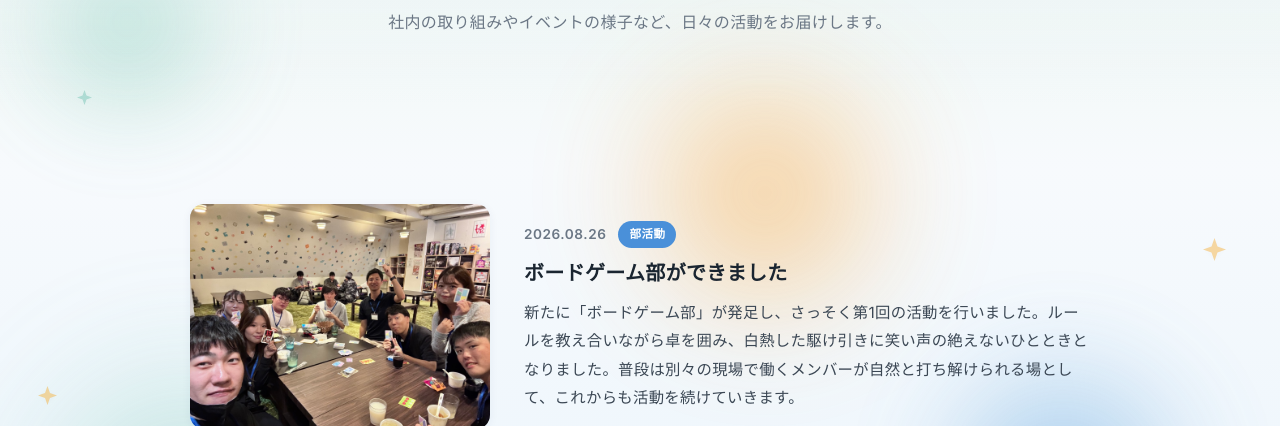
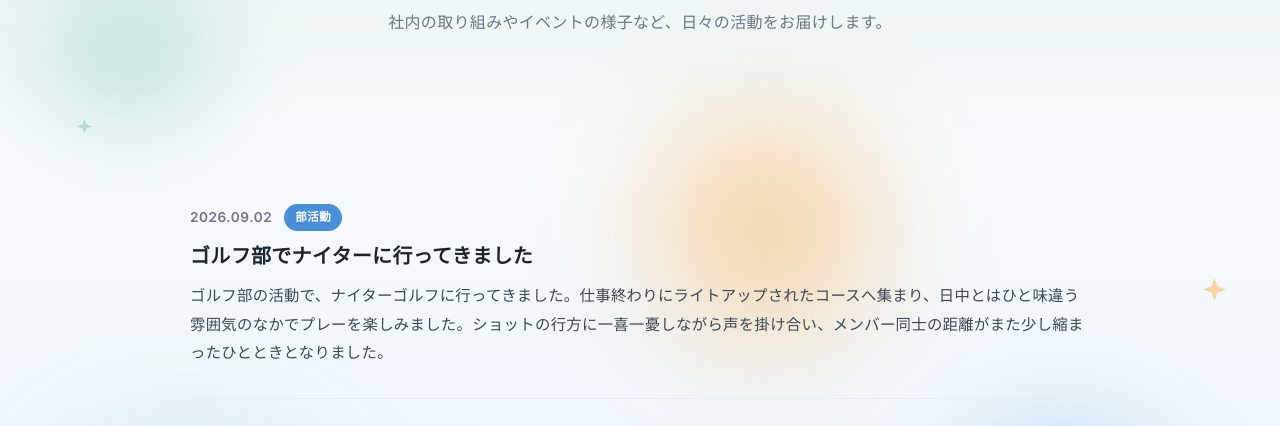
Before and after one commit to trust-y107/trustconnect, a plain HTML site: page news.html in a window 1280 px wide. Shown: the part 295-721 px from the top of the page. Drawn offline with Linux system fonts and the light colour scheme.

Commit message:
活動報告にゴルフ部ナイターの投稿を追加（2026.09.02）
Co-Authored-By: Claude Opus 5 <noreply@anthropic.com>
Claude-Session: https://claude.ai/code/session_01NEU4iDHDtHBkyo5vUAe3Va

```diff
--- a/news.html
+++ b/news.html
@@ -60,6 +60,14 @@
              </div>
            </article>
            ============================================================ -->
+
+      <article class="news-item no-thumb">
+        <div class="news-body">
+          <div class="news-meta"><time datetime="2026-09-02">2026.09.02</time><span class="news-cat">部活動</span></div>
+          <h2>ゴルフ部でナイターに行ってきました</h2>
+          <p>ゴルフ部の活動で、ナイターゴルフに行ってきました。仕事終わりにライトアップされたコースへ集まり、日中とはひと味違う雰囲気のなかでプレーを楽しみました。ショットの行方に一喜一憂しながら声を掛け合い、メンバー同士の距離がまた少し縮まったひとときとなりました。</p>
+        </div>
+      </article>
 
       <article class="news-item">
         <div class="news-thumb"><img src="images/news-boardgame.jpg" alt="ボードゲーム部の活動の様子"></div>
```
